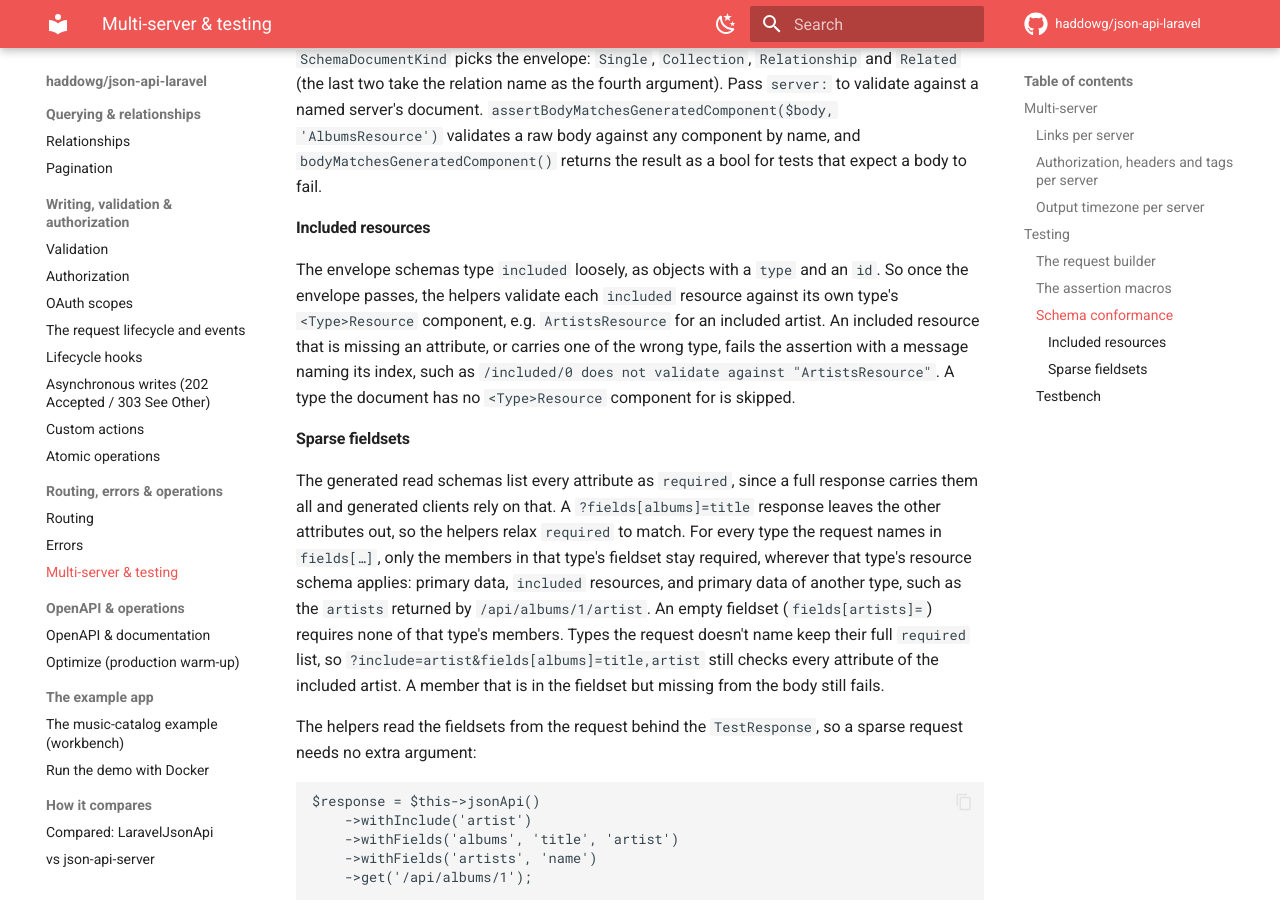
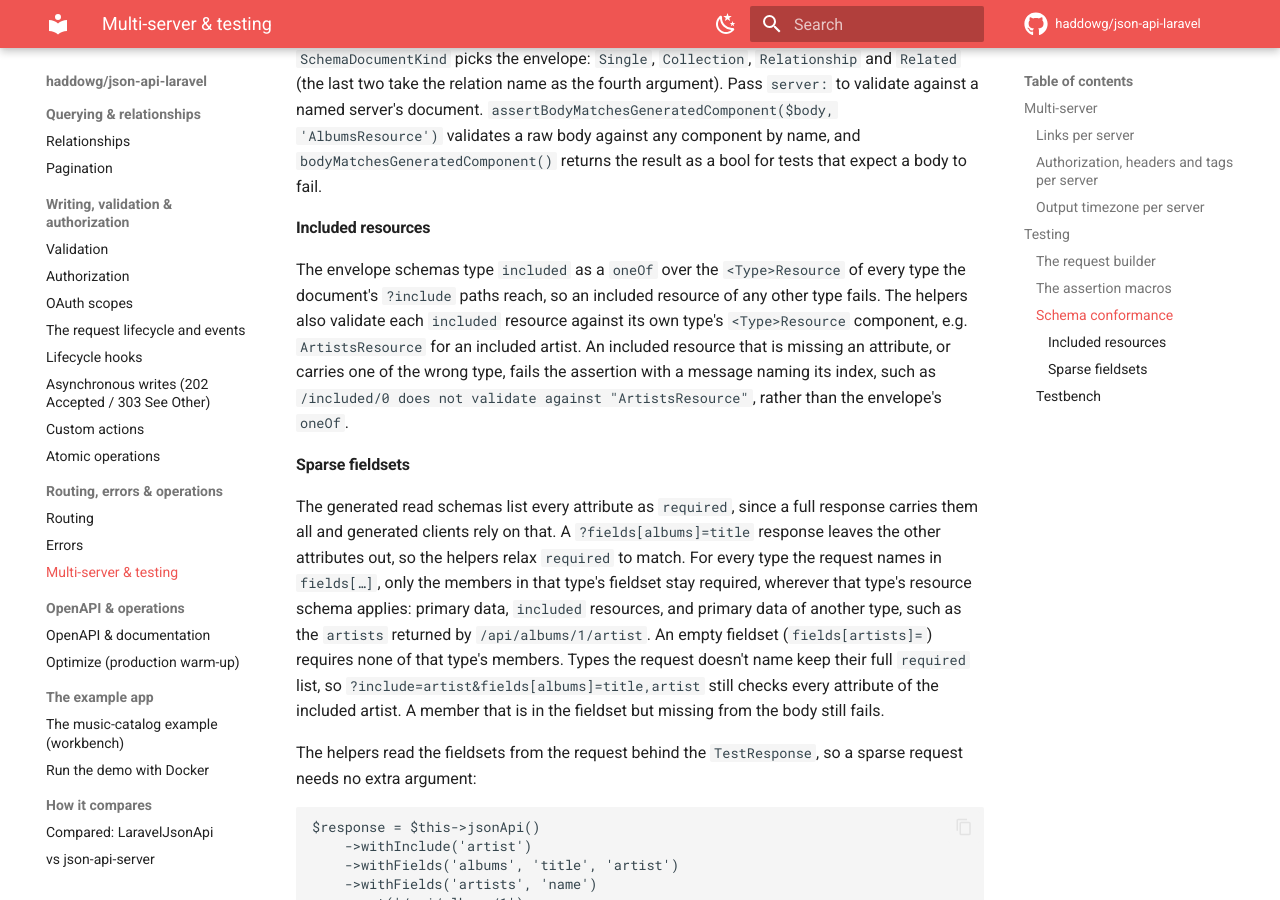
Before and after one commit to haddowg/json-api-laravel, an MkDocs documentation site: the page built from docs/multi-server-and-testing.md, in a window 1280 px wide and 900 px high, scrolled down 4395 px. Built offline with MkDocs 1.6.1 and Material for MkDocs 9.7.7, drawn with Linux system fonts in a browser that asks for light colours; comment, search, counter and statistics services are not loaded.

Commit message:
feat: follow core's discriminated resource unions and typed included (#180)
## Summary

Core is changing how the OpenAPI projection describes resource unions,
in haddowg/json-api#271. A polymorphic relation's linkage identifier and
related resource become a oneOf with a type discriminator, and each
document's included member becomes a oneOf over the Resource components
of the types its include paths reach. The projected document picks this
up without any change here, so this PR follows it in the tests and docs
and raises the core requirement to the release that will carry it.
Byte-compat against the matching bundle branch,
haddowg/json-api-symfony#271, gives an empty diff for every OpenAPI and
JSON Schema document.

The single-target polymorphic tests now expect the discriminated union.
The tests that checked the stamped contract against a fixed number
compare it with the baseline core declares instead.

The testing kit used to pass a body whose included held a type with no
component. The envelope now types included, so such a body fails, and
the test says that now. The kit still validates each included resource
against its own type's component, and reports those failures ahead of
the envelope's oneOf failure because they name the resource and its
index. A new test pins that message.

CI will fail until core releases the change, and byte-compat until the
bundle PR lands, since it clones the bundle's default branch.

## Test plan

- [ ] Once core is released and the bundle PR has merged, rerun CI
including byte-compat

```diff
--- a/composer.json
+++ b/composer.json
@@ -22,7 +22,7 @@
     ],
     "require": {
         "php": "^8.3",
-        "haddowg/json-api": "^1.21",
+        "haddowg/json-api": "^1.22",
         "illuminate/auth": "^12.0 || ^13.0",
         "illuminate/config": "^12.0 || ^13.0",
         "illuminate/console": "^12.0 || ^13.0",
--- a/docs/multi-server-and-testing.md
+++ b/docs/multi-server-and-testing.md
@@ -205,12 +205,12 @@ returns the result as a bool for tests that expect a body to fail.
 
 #### Included resources
 
-The envelope schemas type `included` loosely, as objects with a `type` and an `id`. So once the
-envelope passes, the helpers validate each `included` resource against its own type's
-`<Type>Resource` component, e.g. `ArtistsResource` for an included artist. An included resource
-that is missing an attribute, or carries one of the wrong type, fails the assertion with a
-message naming its index, such as `/included/0 does not validate against "ArtistsResource"`. A
-type the document has no `<Type>Resource` component for is skipped.
+The envelope schemas type `included` as a `oneOf` over the `<Type>Resource` of every type the
+document's `?include` paths reach, so an included resource of any other type fails. The helpers
+also validate each `included` resource against its own type's `<Type>Resource` component, e.g.
+`ArtistsResource` for an included artist. An included resource that is missing an attribute, or
+carries one of the wrong type, fails the assertion with a message naming its index, such as
+`/included/0 does not validate against "ArtistsResource"`, rather than the envelope's `oneOf`.
 
 #### Sparse fieldsets
 
```
Also changed, not shown: 5 other files.
